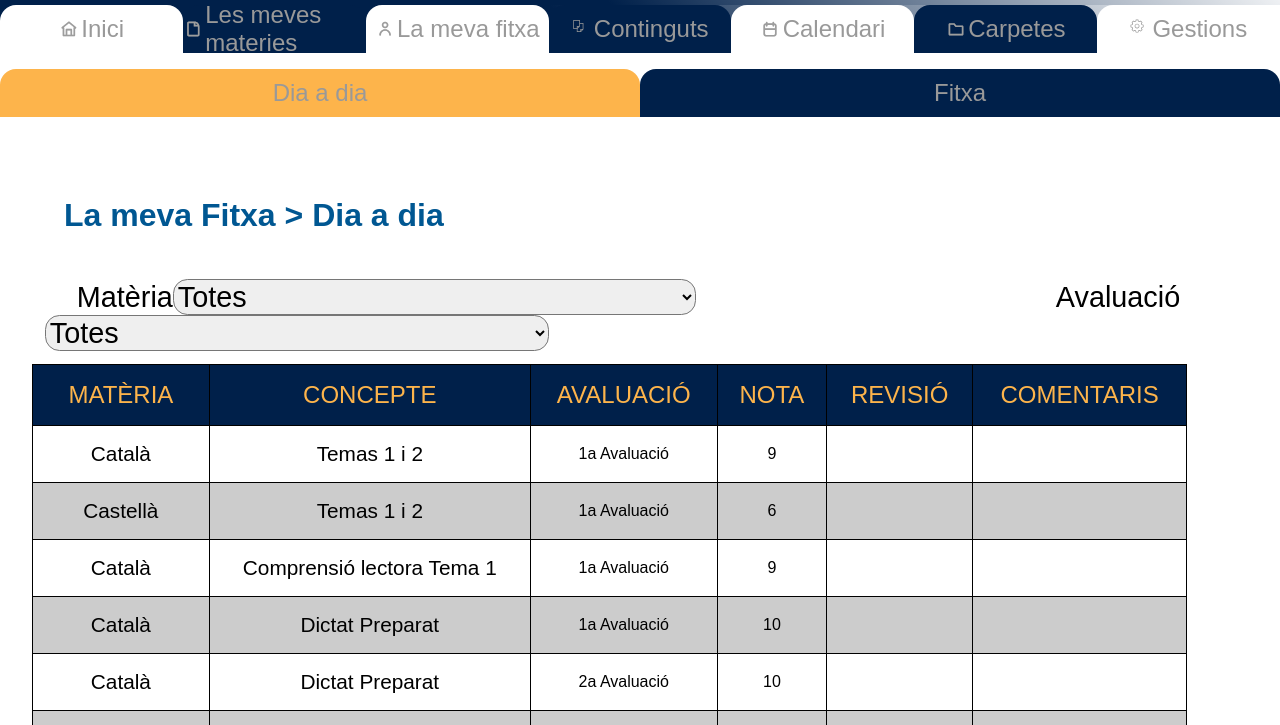
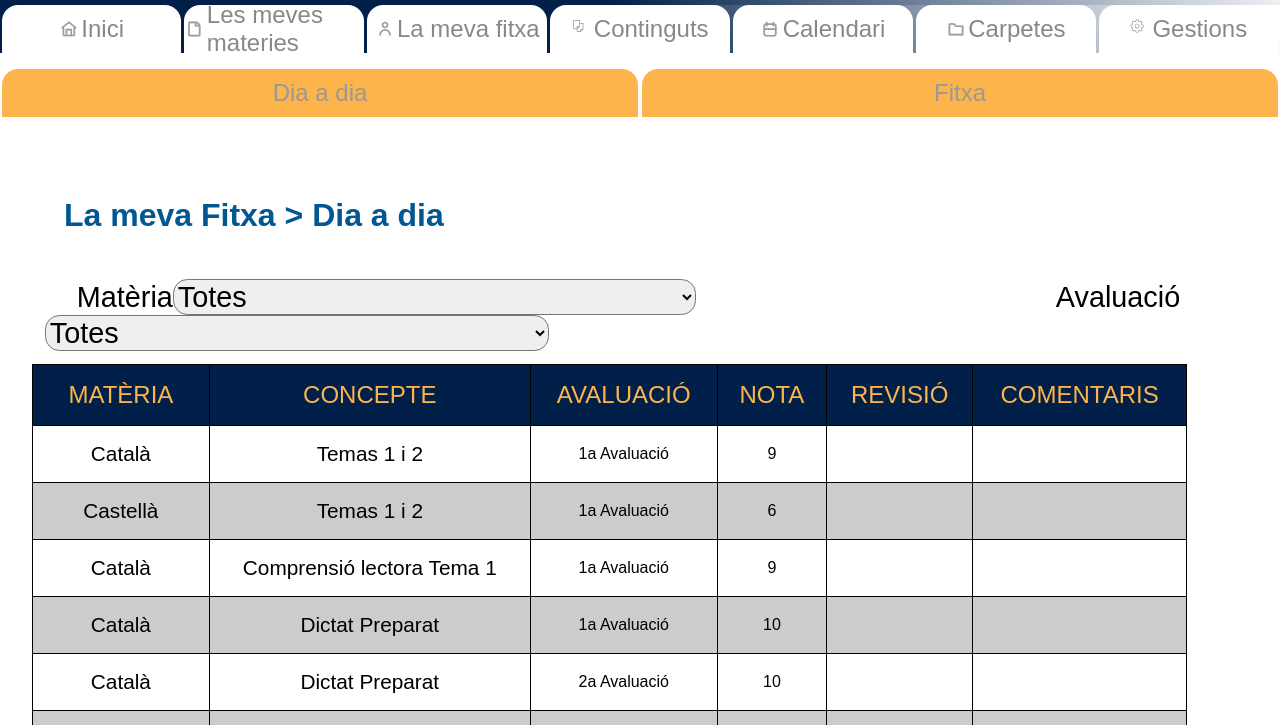
Before and after one commit to nailatan/raco-Estudiant-HTML, a plain HTML site: page fitxa.html in a window 1280 px wide. Shown: the part 75-800 px from the top of the page. Drawn offline with Linux system fonts and the light colour scheme.

Commit message:
Changing style for tabs

```diff
--- a/ccs/fitxa-style.css
+++ b/ccs/fitxa-style.css
@@ -18,6 +18,7 @@ ul li {
   justify-content: center;
   align-items: center;
   flex: 1;
+  margin: 0 0.1rem 0;
 }
 
 li {
@@ -26,7 +27,7 @@ li {
 }
 
 ul li:nth-child(2n) {
-  background-color: #00204a;
+  background-color: #fdb44b;
 }
 
 ul li:nth-child(2n + 1) {
--- a/ccs/header-style.css
+++ b/ccs/header-style.css
@@ -65,10 +65,11 @@ nav {
 }
 
 nav a {
+  margin: 0 0.1rem 0;
   font-family: Arial, Helvetica, sans-serif;
   font-size: 1.5em;
   text-decoration: none;
-  color: #999999;
+  color: #888;
   display: flex;
   flex-direction: row;
   justify-content: center;
@@ -78,7 +79,8 @@ nav a {
 }
 
 nav a:nth-child(2n) {
-  background-color: #00204a;
+  /* background-color: #00204a; */
+  background-color: #fff;
 }
 
 nav a:nth-child(2n + 1) {
```
